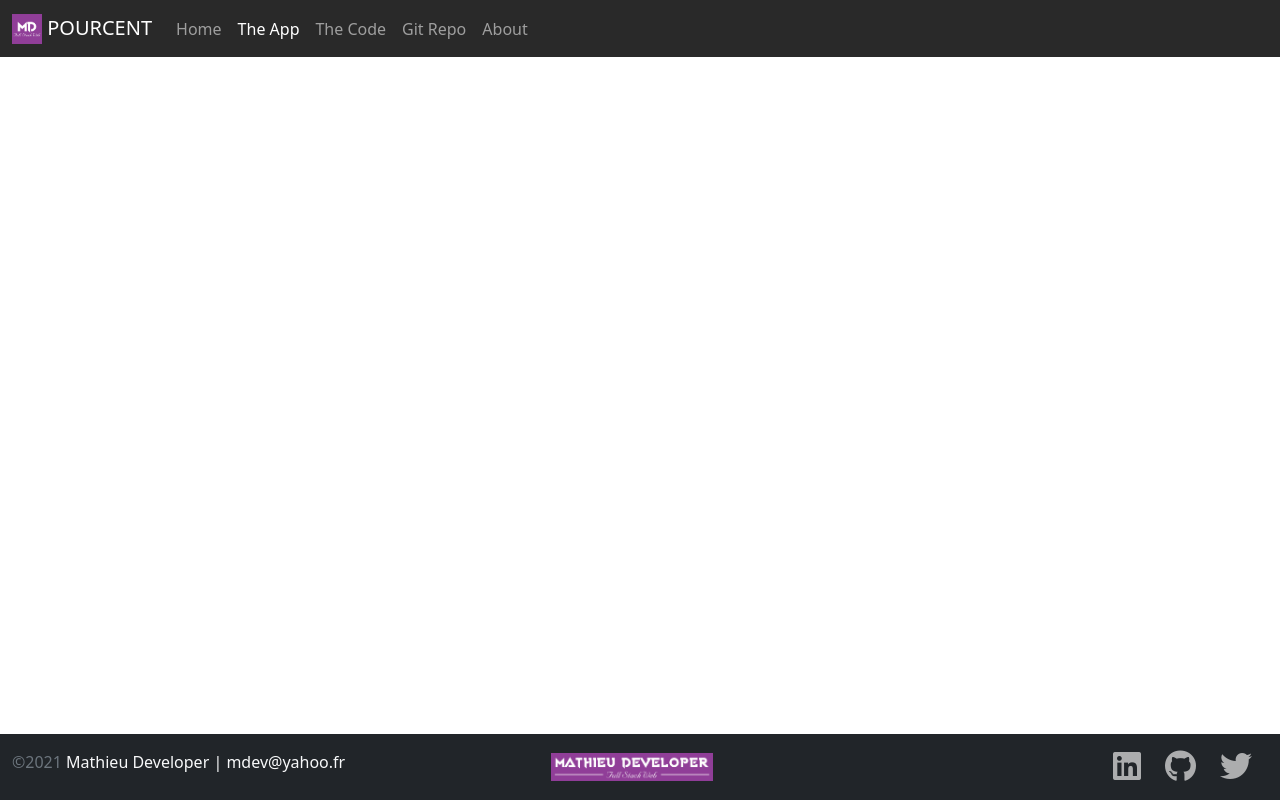
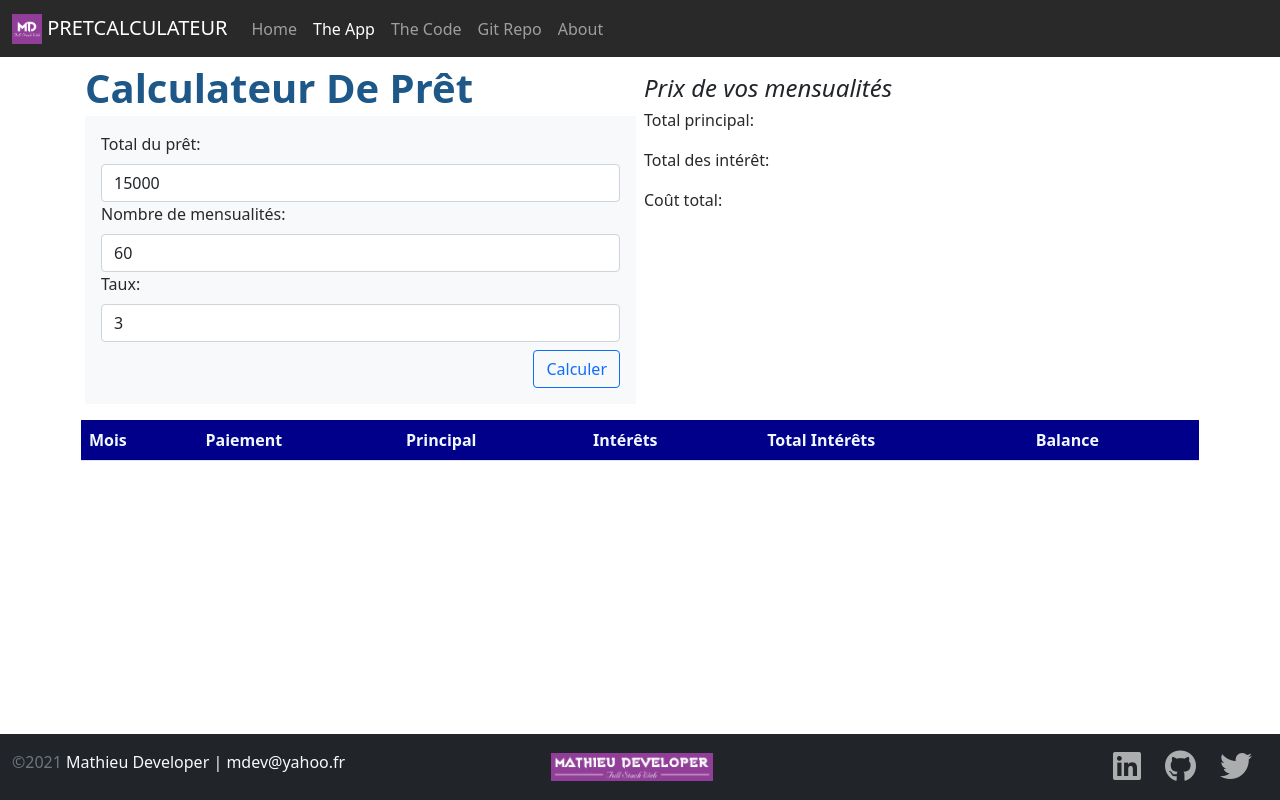
Before and after one commit to MathieuDeveloper/PRETCALCULATEUR, a plain HTML site: page app.html in a window 1280 px wide. Drawn offline with nearby package versions, Linux system fonts and the light colour scheme.

Commit message:
doing loanshark

```diff
--- a/app.html
+++ b/app.html
@@ -2,7 +2,7 @@
 <html lang="en" class="h-100">
 
 <head>
-    <title>POURCENT: A Coding Project By Mathieu Developer</title>
+    <title>PRETCALCULATEUR: A Coding Project By Mathieu Developer</title>
     <!-- Required meta tags -->
     <meta charset="utf-8">
     <meta name="viewport" content="width=device-width, initial-scale=1, shrink-to-fit=no">
@@ -22,7 +22,7 @@
     <nav class="navbar navbar-expand-md navbar-dark fixed-top">
         <div class="container-fluid">
             <a class="navbar-brand" href="#"><img src="img/MDfull.png" height="30"
-                    class="d-inline-block align-text-top"> POURCENT</a>
+                    class="d-inline-block align-text-top"> PRETCALCULATEUR</a>
             <button class="navbar-toggler" type="button" data-bs-toggle="collapse" data-bs-target="#navbarCollapse"
                 aria-controls="navbarCollapse" aria-expanded="false" aria-label="Toggle navigation">
                 <span class="navbar-toggler-icon"></span>
@@ -52,6 +52,70 @@
     <!-- ----Main Section ---- -->
     <main class="flex-shrink-0">
         <div class="container">
+            <div class="row gx-2 gy-3">
+                <div class="col">
+                    <h1 class=" lh-1 fw-bold mt-2">Calculateur De Prêt</h1>
+                    <form class="bg-light p-3">
+                        <div class="">
+                            <label for="pretTotal" class="form-label">Total du prêt:</label>
+                            <input type="number" class="form-control" id="loanAmont" value=15000
+                                aria-describe="pret total">
+                            <label for="mensualités" class="form-label">Nombre de mensualités:</label>
+                            <input type="number" class="form-control" id="payments" value=60
+                                aria-describe="mensualités">
+                            <label for="taux" class="form-label">Taux:</label>
+                            <input type="number" class="form-control" id="rate" value=3 aria-describe="taux">
+                            <div class="d-flex justify-content-end">
+                                <button type="button" id="submitButton" class="btn btn-outline-primary align-self-end mt-2">Calculer</button>
+                            </div>
+                        </div>
+                    </form>
+                </div>
+                <div class="col">
+                    <div class="row">
+                        <h4 class="text-dark fw-100 fst-italic lh-1 mt-3">Prix de vos mensualités</h4>
+                    </div>
+                    <div class="row">
+                        <div class="col">
+                            <p>Total principal:</p>
+                        </div>
+                        <div class="col">
+                            <p id="totalPrincipal"></p>
+                        </div>
+                    </div>
+                    <div class="row">
+                        <div class="col">
+                            <p>Total des intérêt:</p>
+                        </div>
+                        <div class="col">
+                            <p id="totalInterest"></p>
+                        </div>
+                    </div>
+                    <div class="row">
+                        <div class="col">
+                            <p>Coût total:</p>
+                        </div>
+                        <div class="col">
+                            <p id="totalCost"></p>
+                        </div>
+                    </div>
+                </div>
+            </div>
+           <!-- == the table == -->
+            <div class="row table-responsive p-2 mt-2">
+                <table class="table">
+                    <thead>
+                        <tr class="">
+                            <th scope="col">Mois</th>
+                            <th scope="col">Paiement</th>
+                            <th scope="col">Principal</th>
+                            <th scope="col">Intérêts</th>
+                            <th scope="col">Total Intérêts</th>
+                            <th scope="col">Balance</th>
+                        </tr>
+                    </thead>
+                </table>
+            </div>
         </div>
     </main>
     <!-- ----Footer Section ---- -->
@@ -66,9 +130,12 @@
                 </div>
                 <div class="col d-flex align-item-center justify-content-start justify-content-lg-end">
                     <div class="row">
-                    <div class="col social"><a href="#" target="_blank"><i class="fab fa-linkedin fa-2x"></i></a></div>
-                    <div class="col social"><a href="https://github.com/MathieuDeveloper" target="_blank"><i class="fab fa-github fa-2x"></i></a></div>
-                    <div class="col social"><a href="#"><i class="fab fa-twitter fa-2x" target="_blank"></i></a></div>
+                        <div class="col social"><a href="#" target="_blank"><i class="fab fa-linkedin fa-2x"></i></a>
+                        </div>
+                        <div class="col social"><a href="https://github.com/MathieuDeveloper" target="_blank"><i
+                                    class="fab fa-github fa-2x"></i></a></div>
+                        <div class="col social"><a href="#"><i class="fab fa-twitter fa-2x" target="_blank"></i></a>
+                        </div>
                     </div>
                 </div>
             </div>
@@ -82,6 +149,7 @@
         integrity="sha384-cVKIPhGWiC2Al4u+LWgxfKTRIcfu0JTxR+EQDz/bgldoEyl4H0zUF0QKbrJ0EcQF" crossorigin="anonymous">
     </script>
     <script src="js/site.js"></script>
+    <script>document.getElementById("submitButton").addEventListener("click", getValue);</script>
 
 </body>
 
--- a/css/site.css
+++ b/css/site.css
@@ -63,7 +63,10 @@ h1,h2,h3,h4,h5,h6 {
     color: var(--primary-color);
 }
 
-
+thead{
+    background-color: darkblue;
+    color:aliceblue;
+}
 
 main>.container {
     padding: 60px 15px 0;
```
Also changed, not shown: code.html (+2 -2 lines), index.html (+3 -3 lines). Lines whose indentation alone changed are shown as unchanged.
